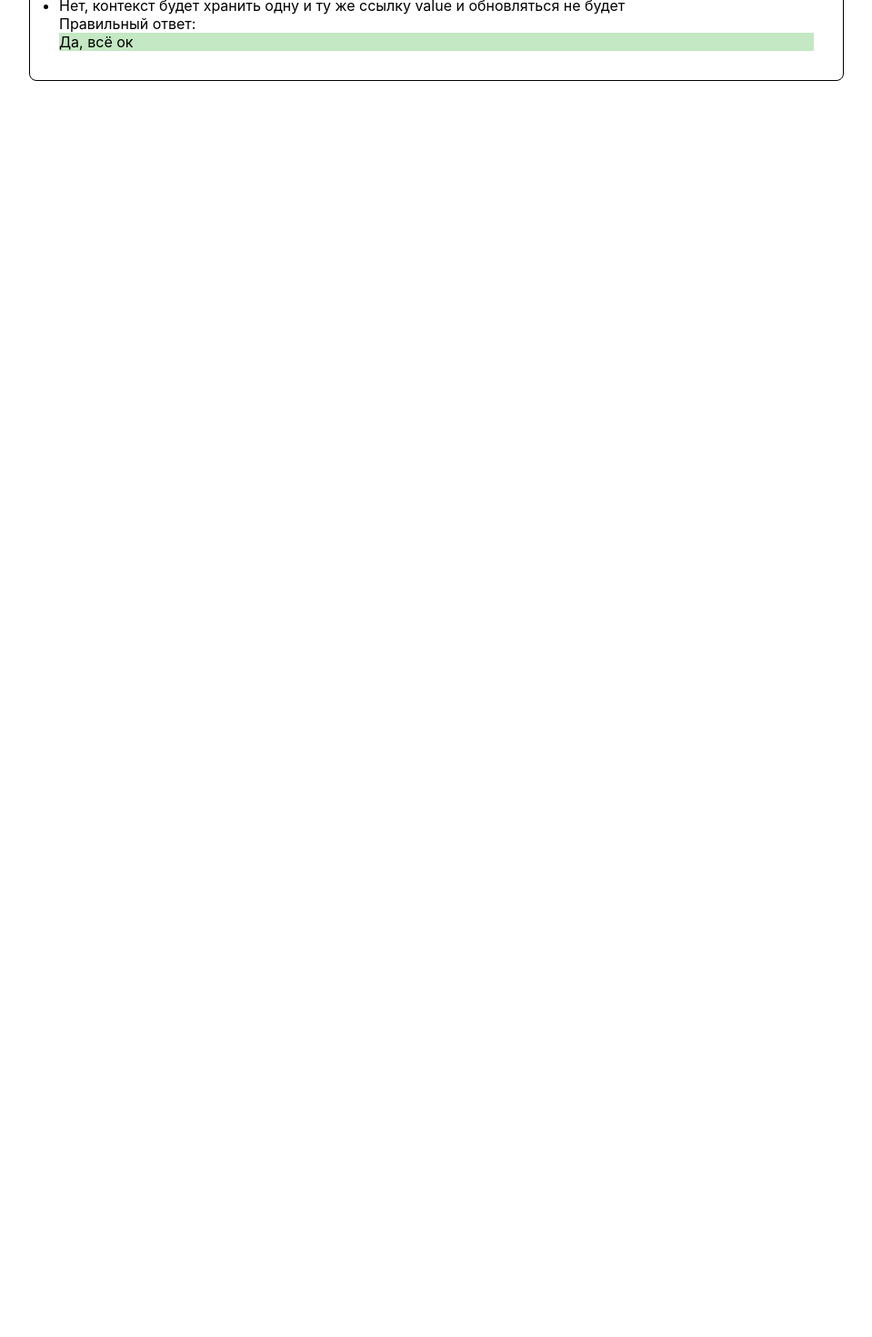
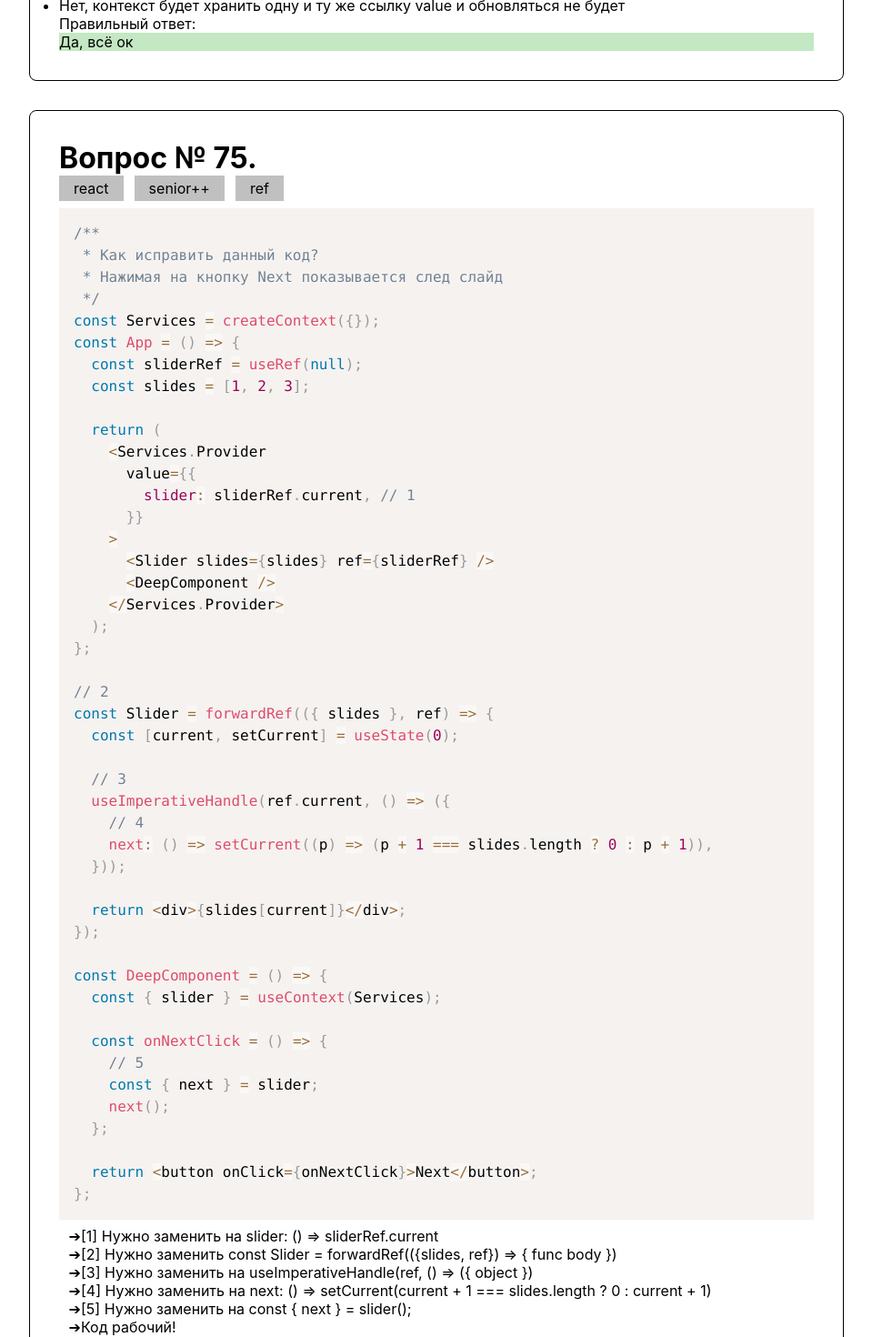
Before and after one commit to StephanAksenchenko/Grades, a Next.js app: page / in a window 1280 px wide. Shown: the part 6480-7950 px from the top of the page at 91% size, without its empty margins (160-1119 px from the left). Before the commit the page ends 6601 px from the top, so only its background shows below. Built offline with nearby package versions, Linux system fonts and the light colour scheme.

Commit message:
On branch main 	Dev

```diff
--- a/src/Data/ReactQuestions.ts
+++ b/src/Data/ReactQuestions.ts
@@ -1514,4 +1514,44 @@ export const questions: Question[] = [
     ],
     rightAnswer: 1,
   },
+  {
+    id: 75,
+    type: "multiple",
+    tags: ["react", "senior++", "ref"],
+    body: {
+      type: "code snippet",
+      content:
+        "/**\n * Как исправить данный код?\n * Нажимая на кнопку Next показывается след слайд\n */\nconst Services = createContext({});\nconst App = () => {\n  const sliderRef = useRef(null);\n  const slides = [1, 2, 3];\n\n  return (\n    <Services.Provider\n      value={{\n        slider: sliderRef.current, // 1\n      }}\n    >\n      <Slider slides={slides} ref={sliderRef} />\n      <DeepComponent />\n    </Services.Provider>\n  );\n};\n\n// 2\nconst Slider = forwardRef(({ slides }, ref) => {\n  const [current, setCurrent] = useState(0);\n\n  // 3\n  useImperativeHandle(ref.current, () => ({\n    // 4\n    next: () => setCurrent((p) => (p + 1 === slides.length ? 0 : p + 1)),\n  }));\n\n  return <div>{slides[current]}</div>;\n});\n\nconst DeepComponent = () => {\n  const { slider } = useContext(Services);\n\n  const onNextClick = () => {\n    // 5\n    const { next } = slider;\n    next();\n  };\n\n  return <button onClick={onNextClick}>Next</button>;\n};",
+    },
+    availableAnswer: [
+      {
+        id: 1,
+        content: "[1] Нужно заменить на slider: () => sliderRef.current",
+      },
+      {
+        id: 2,
+        content:
+          "[2] Нужно заменить const Slider = forwardRef(({slides, ref}) => { func body })",
+      },
+      {
+        id: 3,
+        content:
+          "[3] Нужно заменить на useImperativeHandle(ref, () => ({ object })",
+      },
+      {
+        id: 4,
+        content:
+          "[4] Нужно заменить на next: () => setCurrent(current + 1 === slides.length ? 0 : current + 1)",
+      },
+      {
+        id: 5,
+        content: "[5] Нужно заменить на const { next } = slider();",
+      },
+      {
+        id: 6,
+        content: "Код рабочий!",
+      },
+    ],
+    rightAnswer: [1, 3, 5],
+  },
 ];
```
Also changed, not shown: src/Examples/Refs/Example7.js (+30 -20 lines).
